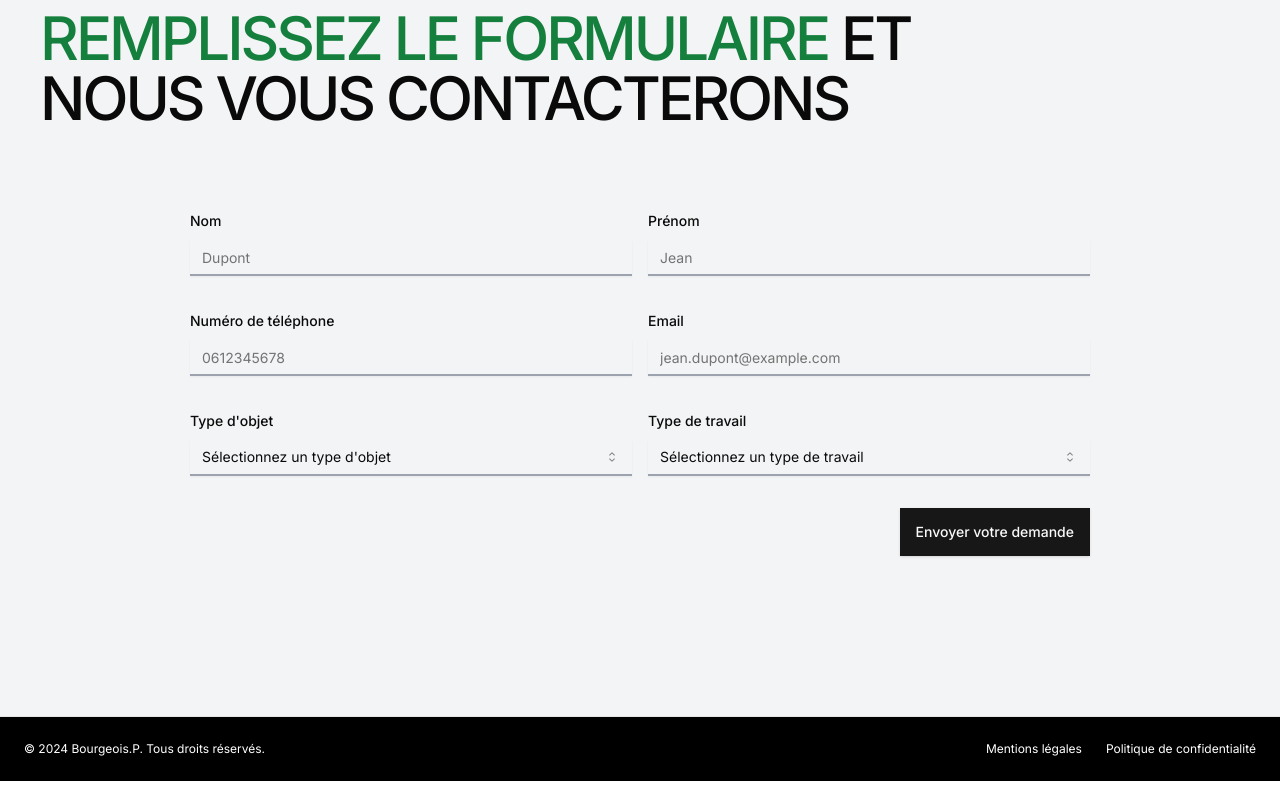
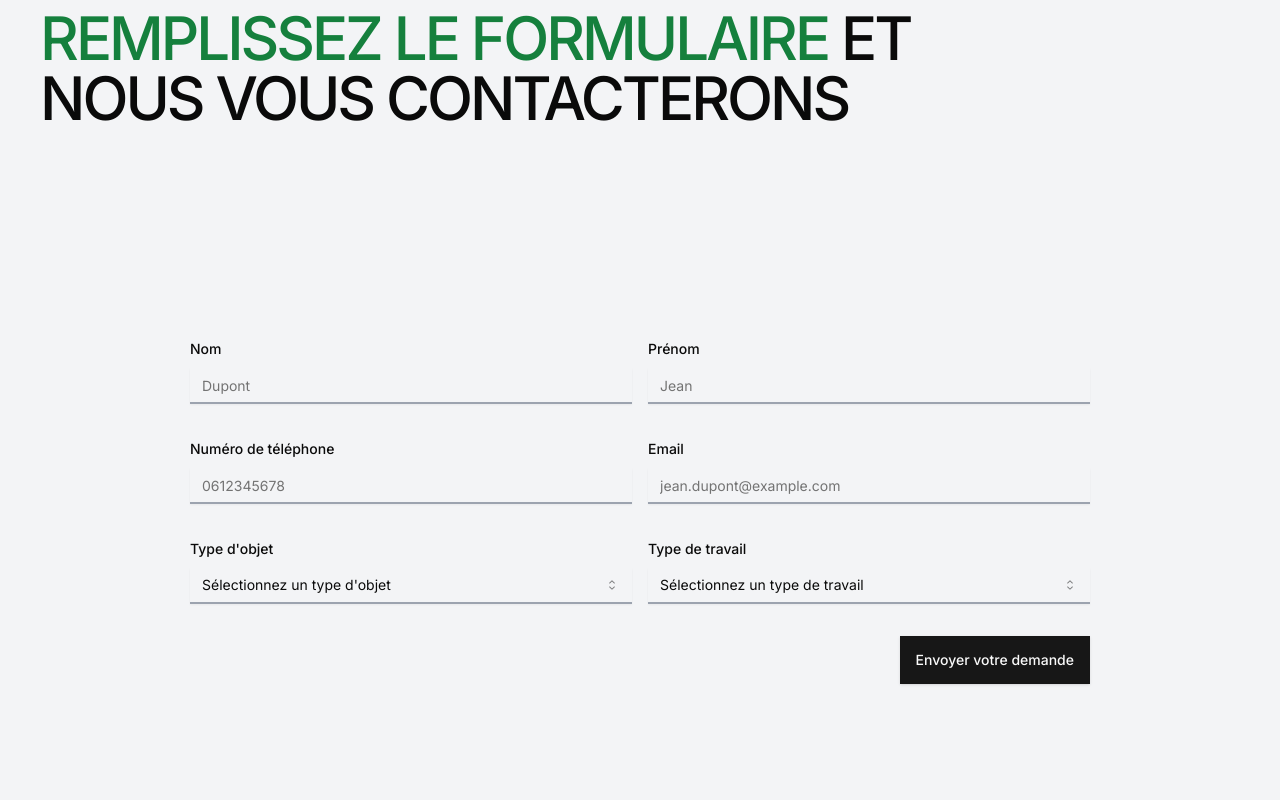
Before and after one commit to Dusty-Hordofel/bourgeois, a Next.js app: page / in a window 1280 px wide. Shown: the part 3560-4360 px from the top of the page. Built offline with nearby package versions, Linux system fonts and the light colour scheme.

Commit message:
Update page.tsx

```diff
--- a/src/app/page.tsx
+++ b/src/app/page.tsx
@@ -188,7 +188,7 @@
             <span className="text-green-700">REMPLISSEZ LE FORMULAIRE</span> ET
             <br /> NOUS VOUS CONTACTERONS
           </h2>
-          <div className=" flex justify-center items-center">
+          <div className=" flex justify-center items-center mt-10 lg:mt-32 lg:mb-20 mb-5">
             <div className="py-20 w-full sm:w-[75%]">
               <ContactForm />
             </div>
```
